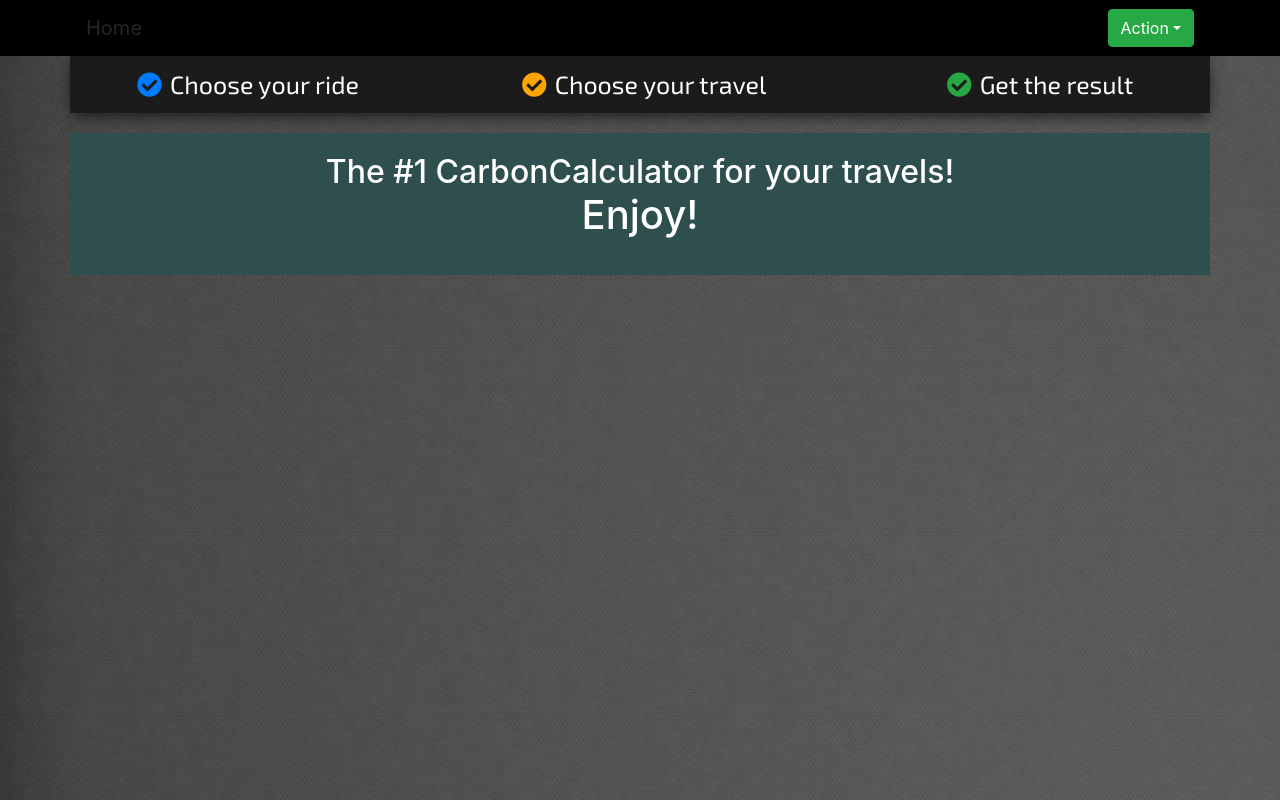
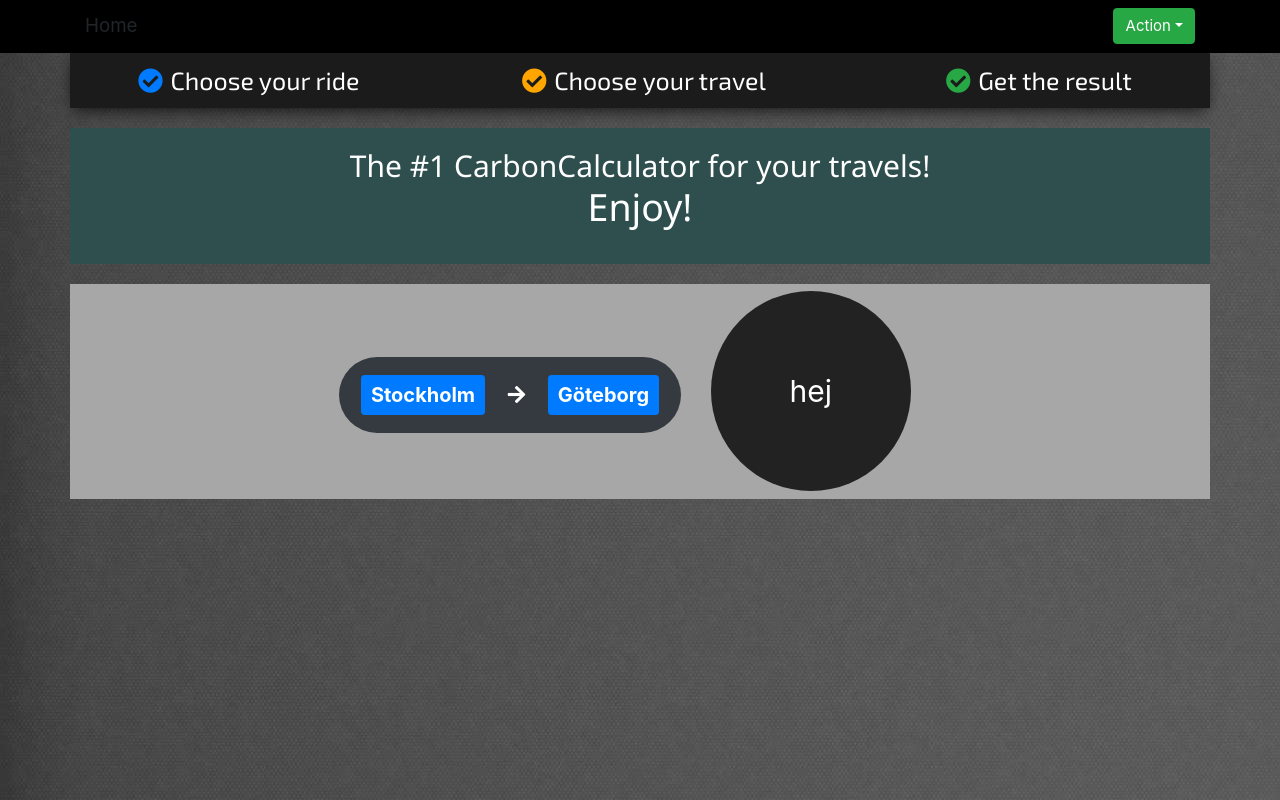
Before and after one commit to elinfors/CarbonCalculator, a React (Create React App) app in the folder carboncal/: page /UserTravels in a window 1280 px wide. Built offline with nearby package versions, Linux system fonts and the light colour scheme.

Commit message:
userlist layout

```diff
--- a/carboncal/public/index.html
+++ b/carboncal/public/index.html
@@ -1,6 +1,10 @@
 <!DOCTYPE html>
 <html lang="en">
   <head>
+
+
+
+    <link rel="stylesheet" href="https://www.w3schools.com/w3css/4/w3.css">
 
       <link href="https://fonts.googleapis.com/css?family=Exo+2" rel="stylesheet">
       <link rel="stylesheet" href="https://use.fontawesome.com/releases/v5.7.2/css/all.css" integrity="sha384-fnmOCqbTlWIlj8LyTjo7mOUStjsKC4pOpQbqyi7RrhN7udi9RwhKkMHpvLbHG9Sr" crossorigin="anonymous">
--- a/carboncal/src/SearchTravel/SearchTravel.css
+++ b/carboncal/src/SearchTravel/SearchTravel.css
@@ -84,3 +84,11 @@
     font-size:20px;
     margin-top:10px;
 }
+.btn.btn-primary.btn-circle.btn-xl.m-4:focus{
+
+    -webkit-box-shadow: 0px 0px 23px 9px rgba(0,123,255,1);
+    -moz-box-shadow: 0px 0px 23px 9px rgba(0,123,255,1);
+    box-shadow: 0px 0px 23px 9px rgba(0,123,255,1);
+
+
+}
--- a/carboncal/src/SearchTravel/SearchTravel.js
+++ b/carboncal/src/SearchTravel/SearchTravel.js
@@ -10,7 +10,9 @@ class SearchTravel extends Component {
        startPoint: "",
        endPoint: "",
        showMe:false,
-       showResult: false
+       showResult: false,
+
+
 
     }
     this.handleTravelStartPoint = this.handleTravelStartPoint.bind(this);
--- a/carboncal/src/UserTravels/UserTravels.css
+++ b/carboncal/src/UserTravels/UserTravels.css
@@ -0,0 +1,66 @@
+#carbonListItems{
+    font-size:30px;
+    margin:0px 30px 0px 30px;
+}
+#itemBlock{
+    background-color:#a7a7a7;
+}
+.fa-arrow-right{
+    font-size:20px;
+}
+#destinationResult{
+    font-size:20px;
+   padding:10px;
+   margin:60px;
+
+}
+
+#userListContainer{
+    text-align:center;
+    margin-top:20px;
+}
+
+
+
+.fa-trash-alt{
+    font-size:50px;
+    color:white;
+    padding:10px;
+    border-radius:50%;
+}
+
+.round {
+    display: inline-block;
+    height: 100px;
+    width: 100px;
+    line-height: 30px;
+    -moz-border-radius: 15px;
+    border-radius: 15px;
+    background-color: #222;
+    color: #FFF;
+    text-align: center;
+}
+
+.round.hollow {
+    display: inline-block;
+    height: 30px;
+    width: 30px;
+    line-height: 30px;
+    -moz-border-radius: 15px;
+    border-radius: 50%;
+    background-color: #FFF;
+    color: #222;
+    text-align: center;
+    -webkit-box-shadow: 0px 0px 0px 3px rgba(0,0,0,0.75);
+    -moz-box-shadow: 0px 0px 0px 3px rgba(0,0,0,0.75);
+    box-shadow: 0px 0px 0px 3px rgba(0,0,0,0.75);
+}
+
+.round.round-lg {
+    height: 200px;
+    width: 200px;
+    line-height: 200px;
+    -moz-border-radius: 20px;
+    border-radius: 50%;
+    font-size: 1.5em;
+}
--- a/carboncal/src/UserTravels/UserTravels.js
+++ b/carboncal/src/UserTravels/UserTravels.js
@@ -1,14 +1,33 @@
 import React, { Component } from 'react';
 import TopBar from '../TopBar/TopBar';
+import './UserTravels.css';
 
 
 class UserList extends Component {
     state = {  }
     render() {
         return (
-            <TopBar></TopBar>
+            <React.Fragment>
+                <TopBar></TopBar>
+                <div id="userListContainer" className="container h-100">
+                    <div id="itemBlock"className="d-block p-2 text-white">
+
+                        <div className="badge badge-pill badge-dark">
+                            <span id="destinationResult" className="badge badge-primary badge m-3"> Stockholm</span>
+                            <i className="fas fa-arrow-right m-2"></i>
+                            <span id="destinationResult" className="badge badge-primary badge m-3">Göteborg</span>
 
 
+
+                        </div>
+                        <span id="carbonListItems" className="round round-lg">hej</span>
+
+                    </div>
+                </div>
+
+
+
+            </React.Fragment>
           );
     }
 }
```
